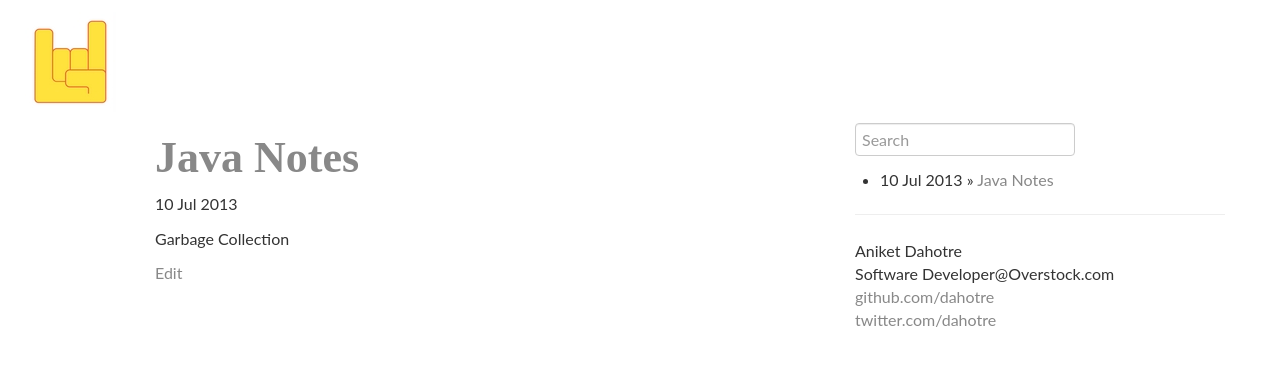
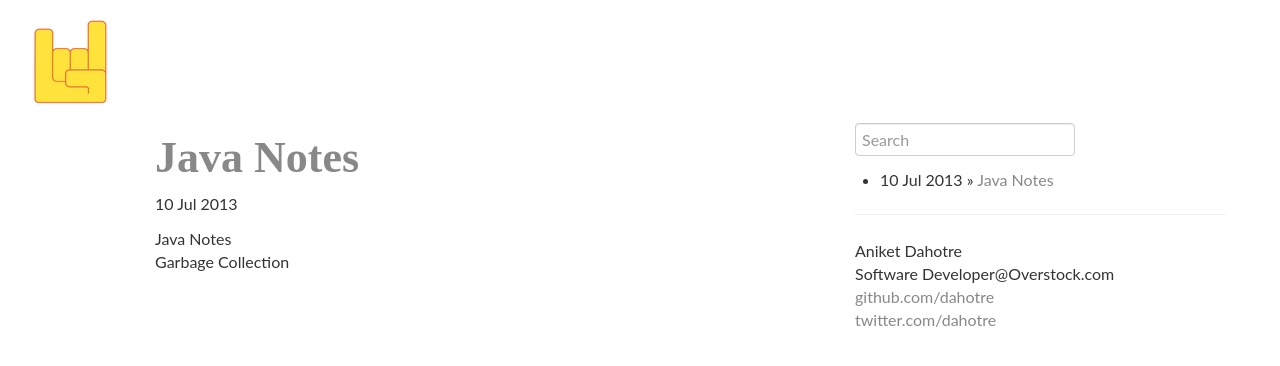
Before and after one commit to dahotre/dahotre.github.io, a Jekyll site: the page built from _posts/2013-07-10-Java-Notes.markdown, in a window 1280 px wide. Shown: the top 366 px of the page. Built offline with Jekyll 4.4.1, drawn with Linux system fonts in a browser that asks for light colours; nearby versions of some CDN libraries.

Commit message:
removing location ..trial

```diff
--- a/_layouts/post.html
+++ b/_layouts/post.html
@@ -9,6 +9,6 @@ layout: default
 <p class="meta">{{ page.date | date_to_string }}</p>
 
 <div class="post">
+{{ page.title }}
 {{ content }}
 </div>
-<a href="https://github.com/dahotre/dahotre.github.io/edit/master/_posts/{{ page.location }}#fullscreen_blob_contents">Edit</a>
--- a/_posts/2013-07-10-Java-Notes.markdown
+++ b/_posts/2013-07-10-Java-Notes.markdown
@@ -2,7 +2,6 @@
 layout: post
 title:  "Java Notes"
 date:   2013-07-10 18:10
-location:	"2013-07-10-Java-Notes.markdown"
 ---
 
 Garbage Collection
--- a/index.html
+++ b/index.html
@@ -12,7 +12,6 @@ title: Dahotre | Home
 		<div class="post">
 		{{ site.posts.first.content }}
 		</div>
-		<a href="https://github.com/dahotre/dahotre.github.io/edit/master/_posts/{{ site.posts.first.location }}#fullscreen_blob_contents">Edit</a>
 	</article>
 	<!-- First post END-->
 	<hr />
```
